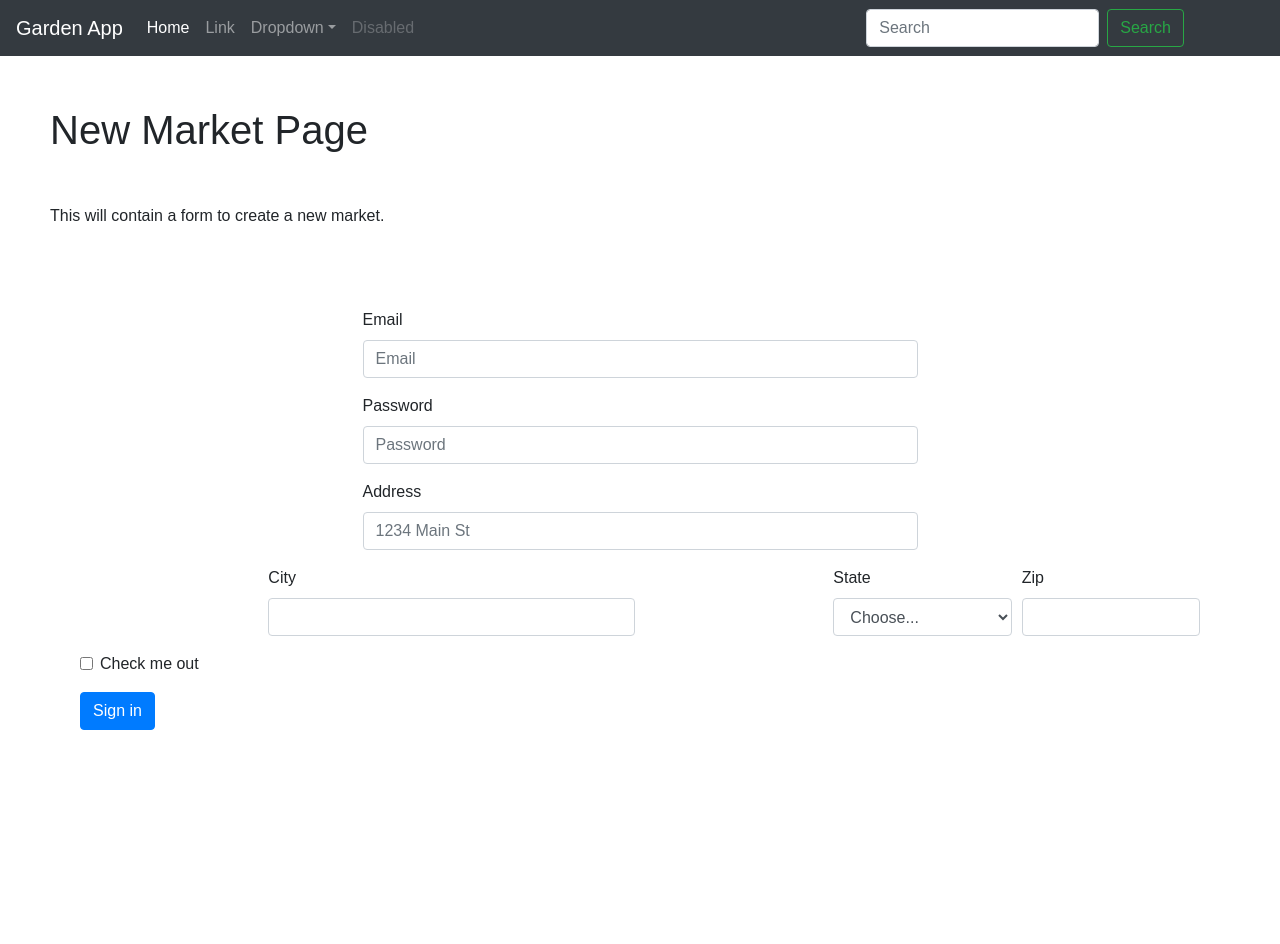
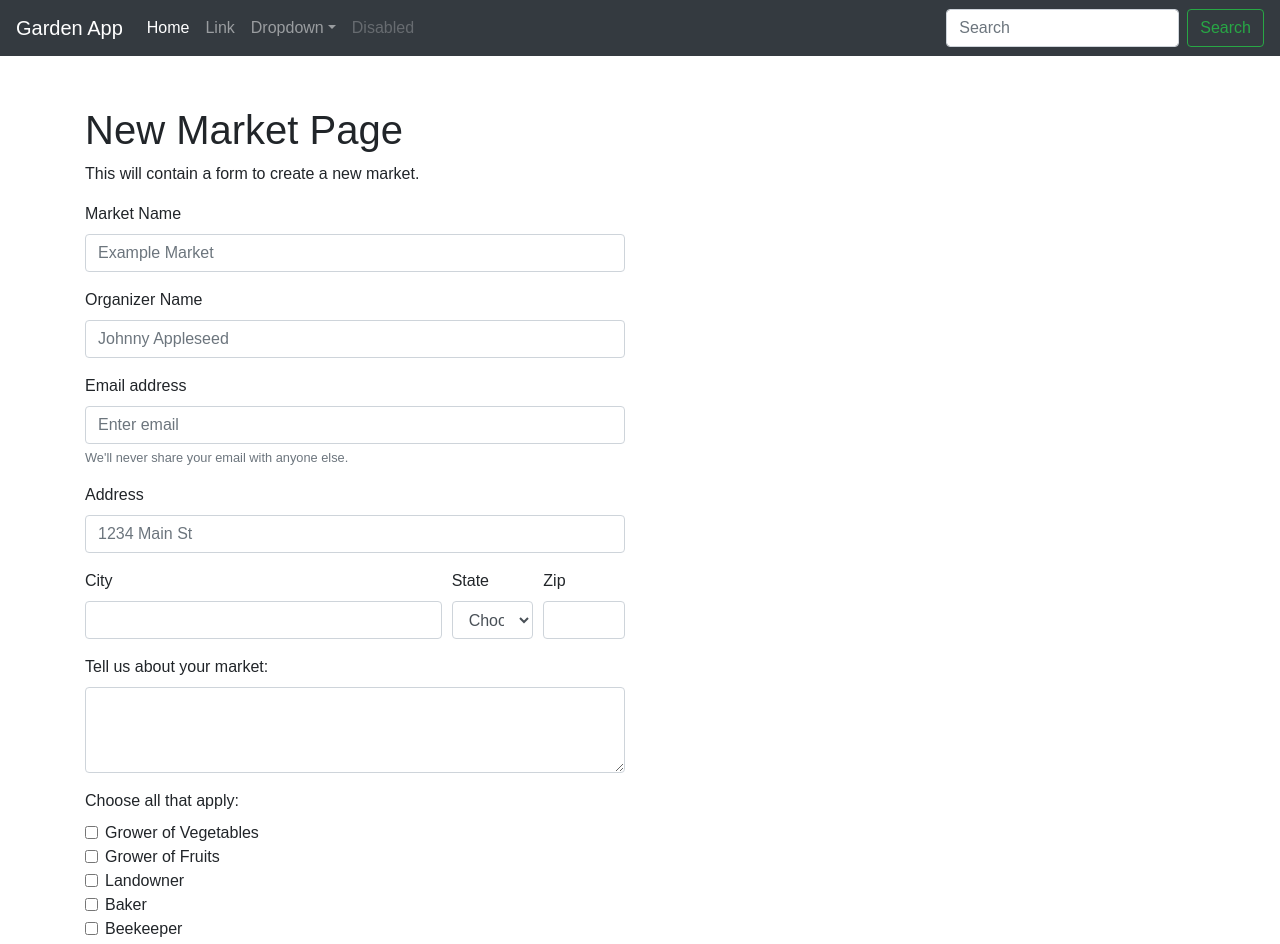
Before and after one commit to MoChips2/garden-market, a React (Create React App) app in the folder client/: page /newmarket in a window 1280 px wide. Shown: the top 944 px of the page. Before the commit the page ends 810 px from the top, so only its background shows below. Built offline with nearby package versions, Linux system fonts and the light colour scheme.

Commit message:
Set up new market form

```diff
--- a/client/src/App.css
+++ b/client/src/App.css
@@ -1,12 +1,3 @@
 h1 {
-  margin: 50px;
+  margin-top: 50px;
 }
-
-p {
-  margin: 50px;
-}
-
-form {
-  margin: 80px;
-
-}
--- a/client/src/App.js
+++ b/client/src/App.js
@@ -7,7 +7,7 @@ import SearchResult from "./pages/SearchResult";
 import Market from "./pages/Market";
 import NewMarket from "./pages/NewMarket";
 import NoMatch from "./pages/NoMatch";
-import Navbar from "./components/navbar";
+import Navbar from "./components/Navbar";
 
 class App extends Component {
   render() {
--- a/client/src/pages/NewMarket.js
+++ b/client/src/pages/NewMarket.js
@@ -4,56 +4,100 @@ function NewMarket() {
 
     return (
         <div>
+
+            <div className="container new-market-container">
+                <div className="row">
+                    <div className="col-md-6">
                         <h1>New Market Page</h1>
                         <p>This will contain a form to create a new market.</p>
                         <form>
                             <div className="form-row">
-                    <div className="form-group col-md-6 mx-auto">
-                        <label for="inputEmail4">Email</label>
-                        <input type="email" className="form-control" id="inputEmail4" placeholder="Email" />
+                                <div className="form-group col-md-12">
+                                    <label>Market Name</label>
+                                    <input type="text" className="form-control" id="inputname4" placeholder="Example Market" />
                                 </div>
                             </div>
                             <div className="form-row">
-                    <div className="form-group col-md-6 mx-auto">
-                        <label for="inputPassword4">Password</label>
-                        <input type="password" className="form-control" id="inputPassword4" placeholder="Password" />
+                                <div className="form-group col-md-12">
+                                    <label>Organizer Name</label>
+                                    <input type="text" className="form-control" id="inputPassword4" placeholder="Johnny Appleseed" />
                                 </div>
                             </div>
                             <div className="form-row">
-
-                    <div className="form-group col-md-6 mx-auto">
-                        <label for="inputAddress">Address</label>
+                                <div class="form-group col-md-12">
+                                    <label for="exampleInputEmail1">Email address</label>
+                                    <input type="email" class="form-control" id="exampleInputEmail1" aria-describedby="emailHelp" placeholder="Enter email" />
+                                    <small id="emailHelp" class="form-text text-muted">We'll never share your email with anyone else.</small>
+                                </div>
+                            </div>
+                            <div className="form-row">
+                                <div className="form-group col-md-12">
+                                    <label>Address</label>
                                     <input type="text" className="form-control" id="inputAddress" placeholder="1234 Main St" />
                                 </div>
                             </div>
-
                             <div className="form-row">
-                    <div className="form-group col-md-4 mx-auto">
-                        <label for="inputCity">City</label>
+                                <div className="form-group col-md-8">
+                                    <label>City</label>
                                     <input type="text" className="form-control" id="inputCity" />
                                 </div>
                                 <div className="form-group col-md-2">
-                        <label for="inputState">State</label>
+                                    <label>State</label>
                                     <select id="inputState" className="form-control">
                                         <option selected>Choose...</option>
                                         <option>...</option>
                                     </select>
                                 </div>
                                 <div className="form-group col-md-2">
-                        <label for="inputZip">Zip</label>
+                                    <label>Zip</label>
                                     <input type="text" className="form-control" id="inputZip" />
                                 </div>
                             </div>
-                <div className="form-group">
-                    <div className="form-check">
-                        <input className="form-check-input" type="checkbox" id="gridCheck" />
-                        <label className="form-check-label" for="gridCheck">
-                            Check me out
-                        </label>
+                            <div className="form-row">
+                                <div class="form-group col-md-12">
+                                    <label for="exampleFormControlTextarea1">Tell us about your market:</label>
+                                    <textarea class="form-control" id="exampleFormControlTextarea1" rows="3"></textarea>
                                 </div>
                             </div>
-                <button type="submit" className="btn btn-primary">Sign in</button>
+                            <div className="form-group">
+                                <label>Choose all that apply:</label>
+                                <div className="form-check">
+                                    <input className="form-check-input" type="checkbox" id="growerVeg" value="growerVeg" />
+                                    <label className="form-check-label">Grower of Vegetables</label>
+                                </div>
+                                <div className="form-check">
+                                    <input className="form-check-input" type="checkbox" id="growerFruit" value="option2" />
+                                    <label className="form-check-label">Grower of Fruits</label>
+                                </div>
+                                <div className="form-check">
+                                    <input className="form-check-input" type="checkbox" id="landowner" value="landowner" />
+                                    <label className="form-check-label">Landowner</label>
+                                </div>
+                                <div className="form-check">
+                                    <input className="form-check-input" type="checkbox" id="baker" value="baker" />
+                                    <label className="form-check-label">Baker</label>
+                                </div>
+                                <div className="form-check">
+                                    <input className="form-check-input" type="checkbox" id="beekeeper" value="beekeeper" />
+                                    <label className="form-check-label">Beekeeper</label>
+                                </div>
+                                <div className="form-check">
+                                    <input className="form-check-input" type="checkbox" id="poultry" value="poultry" />
+                                    <label className="form-check-label">Poultry Farmer</label>
+                                </div>
+                                <div className="form-check">
+                                    <input className="form-check-input" type="checkbox" id="other" value="other" />
+                                    <label className="form-check-label">Other</label>
+                                </div>
+                            </div>
+                            <button type="submit" className="btn btn-primary">Submit</button>
                         </form>
+
+                    </div>
+                </div>
+            </div>
+
+
         </div>
 
     )
```
Lines whose indentation alone changed are shown as unchanged.
